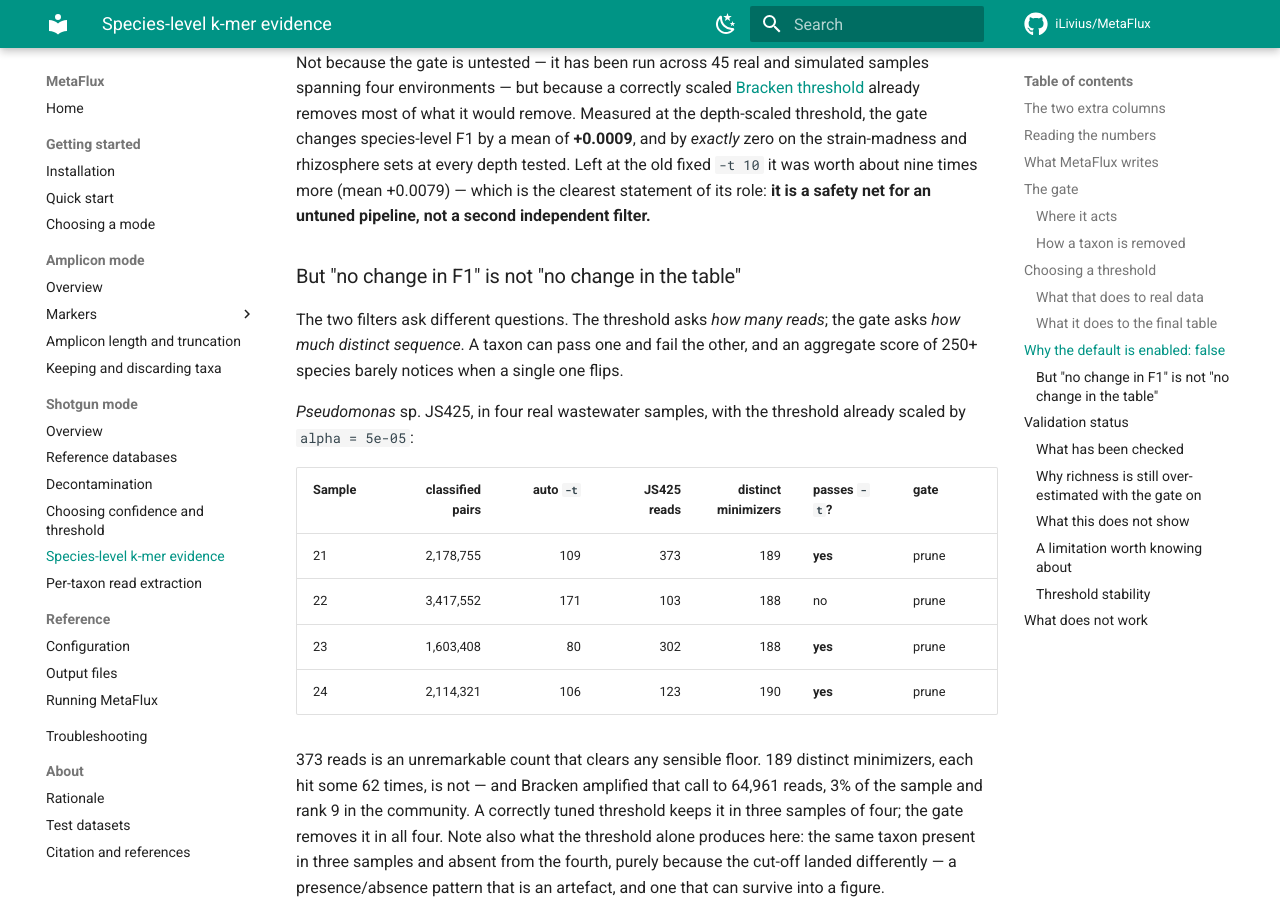
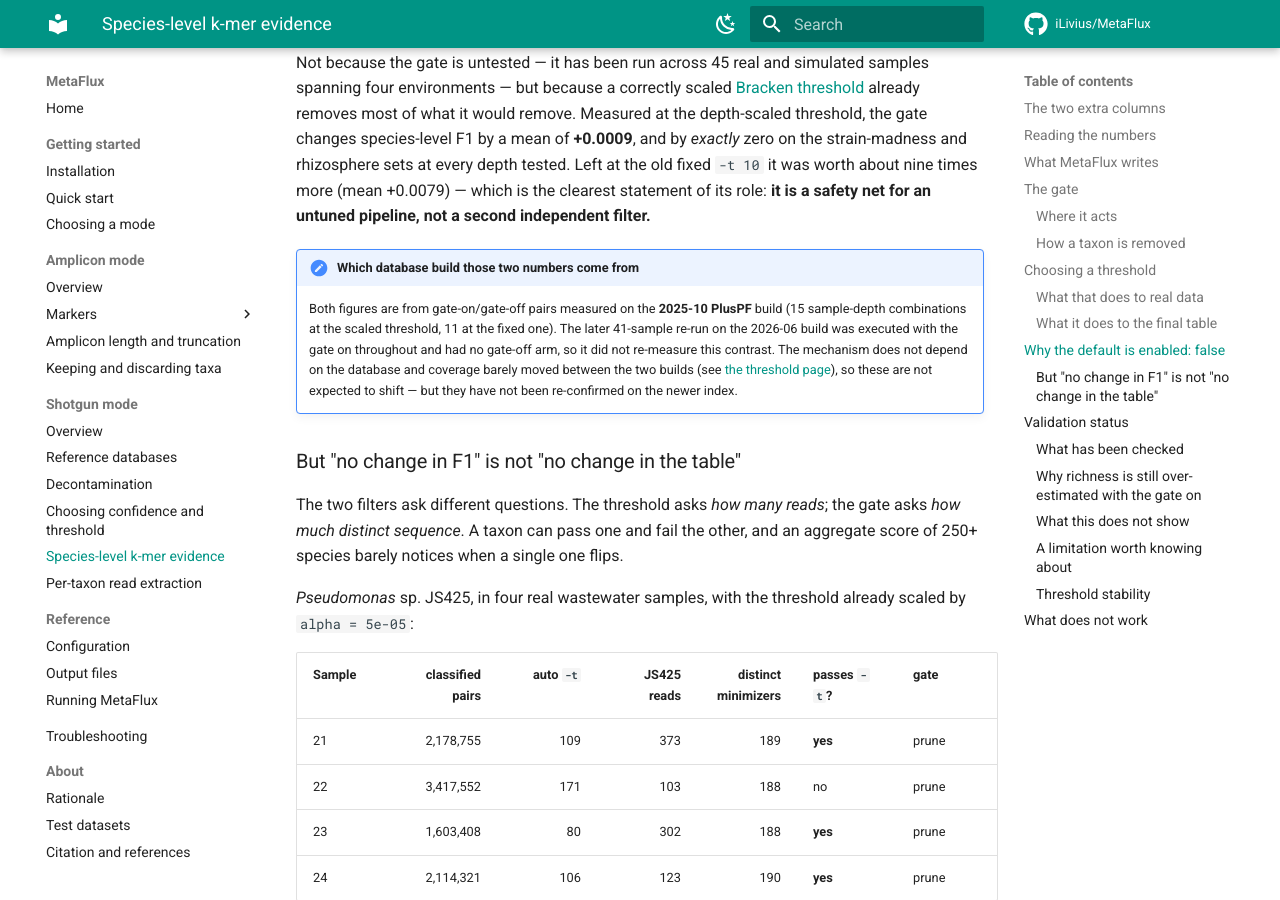
Before and after one commit to iLivius/MetaFlux, an MkDocs documentation site: the page built from docs/shotgun/kmer-evidence.md, in a window 1280 px wide and 900 px high, scrolled down 5813 px. Built offline with MkDocs 1.6.1 and Material for MkDocs 9.7.7, drawn with Linux system fonts in a browser that asks for light colours; comment, search, counter and statistics services are not loaded.

Commit message:
Bump to v2.3.0 and note which database build the gate figures come from
Version bump because this release changes a default that changes results:
shotgun.bracken.threshold moves from a fixed 10 to depth-scaled auto, so an
existing shotgun project re-run on this version reports fewer species than
before. That is the intended improvement, but it is a behavioural change and
should not ship under an unchanged version number. Also adds the new
shotgun.kmer_evidence feature. Nine occurrences updated across the config
template, Snakefile banner, MultiQC header, README, docs index, and the two
sample-output snippets in the docs.

The k-mer gate's +0.0009 / +0.0079 F1 figures were stated without saying
which Kraken2 index they were measured on. They come from gate-on/gate-off
pairs on the 2025-10 PlusPF build; the later 41-sample re-run on the 2026-06
build ran with the gate on throughout and had no gate-off arm, so it did not
re-measure that contrast. Says so explicitly rather than letting the numbers
read as though they were taken on the current index.

```diff
--- a/docs/shotgun/kmer-evidence.md
+++ b/docs/shotgun/kmer-evidence.md
@@ -254,6 +254,16 @@
 (mean +0.0079) — which is the clearest statement of its role: **it is a safety net for an
 untuned pipeline, not a second independent filter.**
 
+!!! note "Which database build those two numbers come from"
+
+    Both figures are from gate-on/gate-off pairs measured on the **2025-10 PlusPF**
+    build (15 sample-depth combinations at the scaled threshold, 11 at the fixed one).
+    The later 41-sample re-run on the 2026-06 build was executed with the gate on
+    throughout and had no gate-off arm, so it did not re-measure this contrast. The
+    mechanism does not depend on the database and coverage barely moved between the two
+    builds (see [the threshold page](confidence-and-threshold.md)), so these are not
+    expected to shift — but they have not been re-confirmed on the newer index.
+
 ### But "no change in F1" is not "no change in the table"
 
 The two filters ask different questions. The threshold asks *how many reads*; the gate
```
Also changed, not shown: README.md (+1 -1 lines), docs/getting-started/quick-start.md (+1 -1 lines), docs/index.md (+1 -1 lines), docs/reference/running.md (+1 -1 lines), 4 other files.
